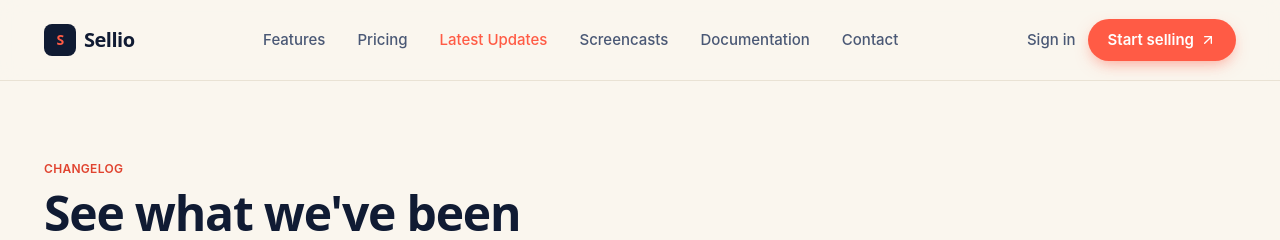
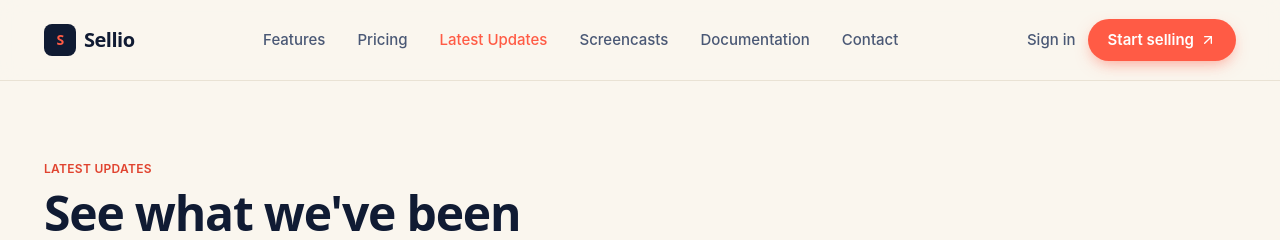
Before and after one commit to SurajRajput617/sellio, a Next.js app: page /updates in a window 1280 px wide. Shown: the top 240 px of the page. Built offline with nearby package versions, Linux system fonts and the light colour scheme.

Commit message:
update page

```diff
--- a/src/app/updates/page.tsx
+++ b/src/app/updates/page.tsx
@@ -18,7 +18,9 @@ export default function ChangelogPage() {
       <main className="py-14 md:py-20">
         <div className="container-xl">
           <div className="max-w-2xl">
-            <p className="text-xs font-semibold uppercase tracking-wide text-coral-dark">Changelog</p>
+            <p className="text-xs font-semibold uppercase tracking-wide text-coral-dark">
+Latest Updates
+</p>
             <h1 className="mt-3 font-display text-4xl font-bold tracking-tight text-navy sm:text-5xl">
               See what we&apos;ve been shipping.
             </h1>
```
